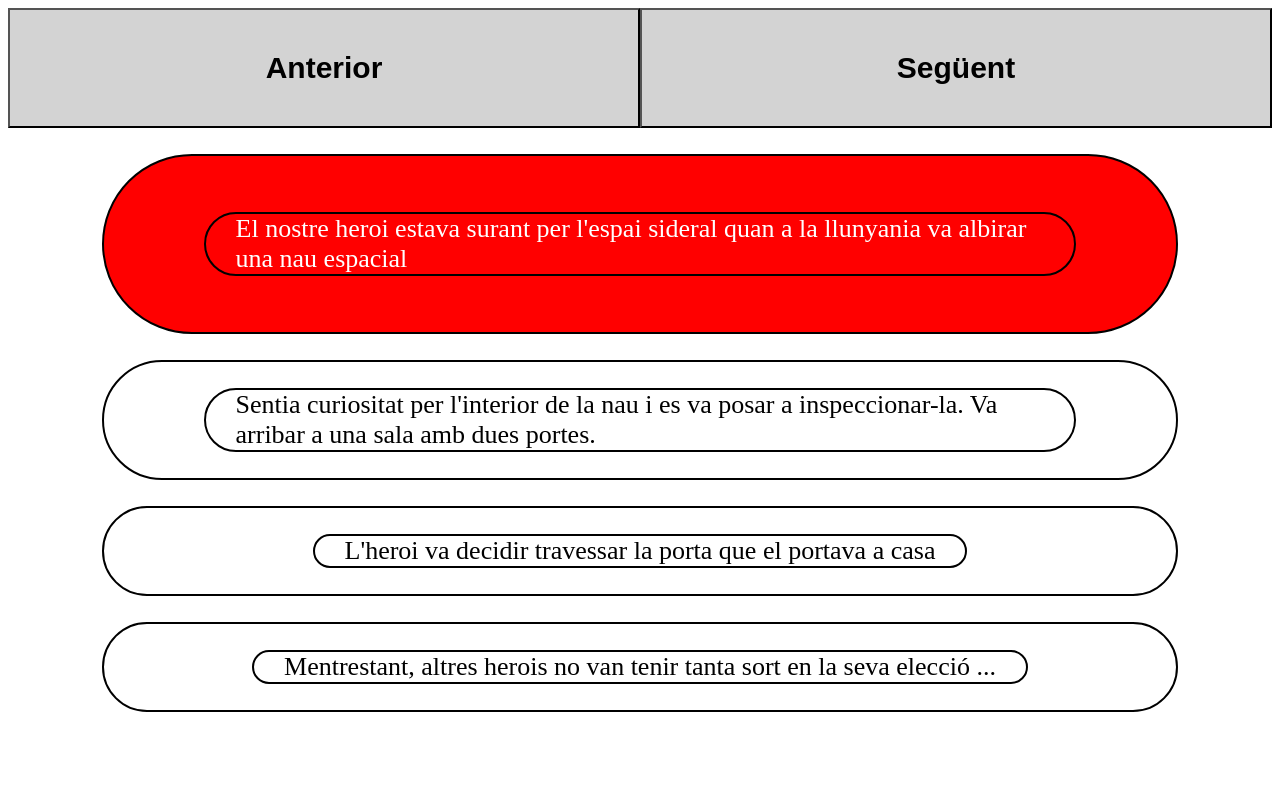
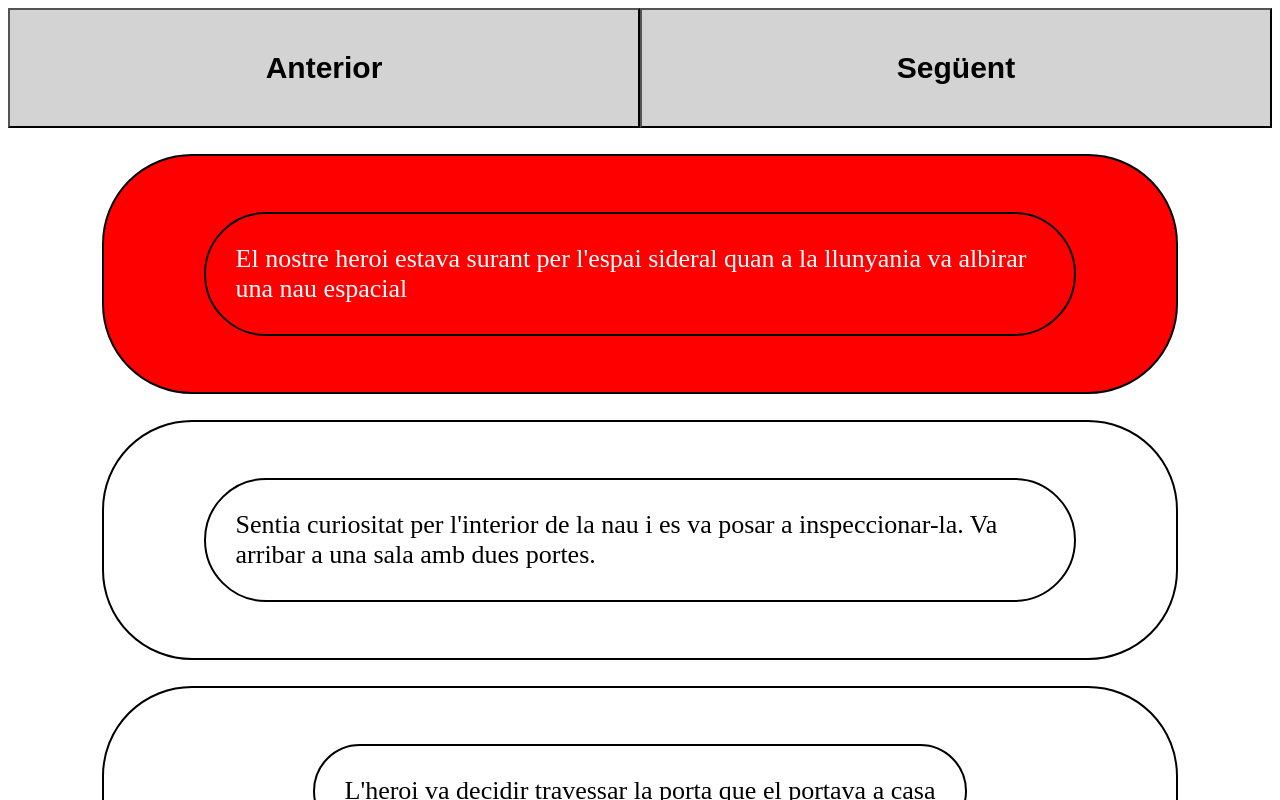
Before and after one commit to byNach/sprint_6, a React (Create React App) app in the folder intro/: page / in a window 1280 px wide. Shown: the top 800 px of the page. Built offline with nearby package versions, Linux system fonts and the light colour scheme; the HTML template or start-up script is replaced by a standard one.

Commit message:
C padding

```diff
--- a/intro/src/styled-p.js
+++ b/intro/src/styled-p.js
@@ -9,7 +9,6 @@ const Pstyle = styled.p`
     max-width: 80%;
     margin-left: auto;
     margin-right: auto;
-    padding-left: 30px;
-    padding-right: 30px;
+    padding: 30px;
 `
 export default Pstyle;
```
